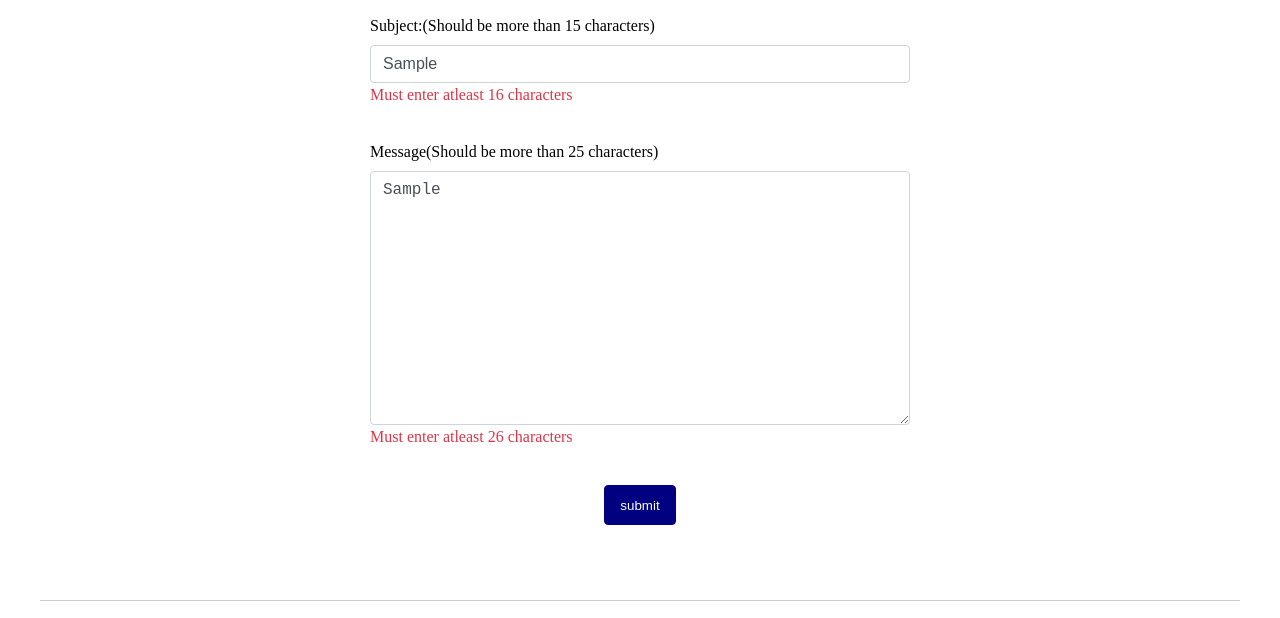
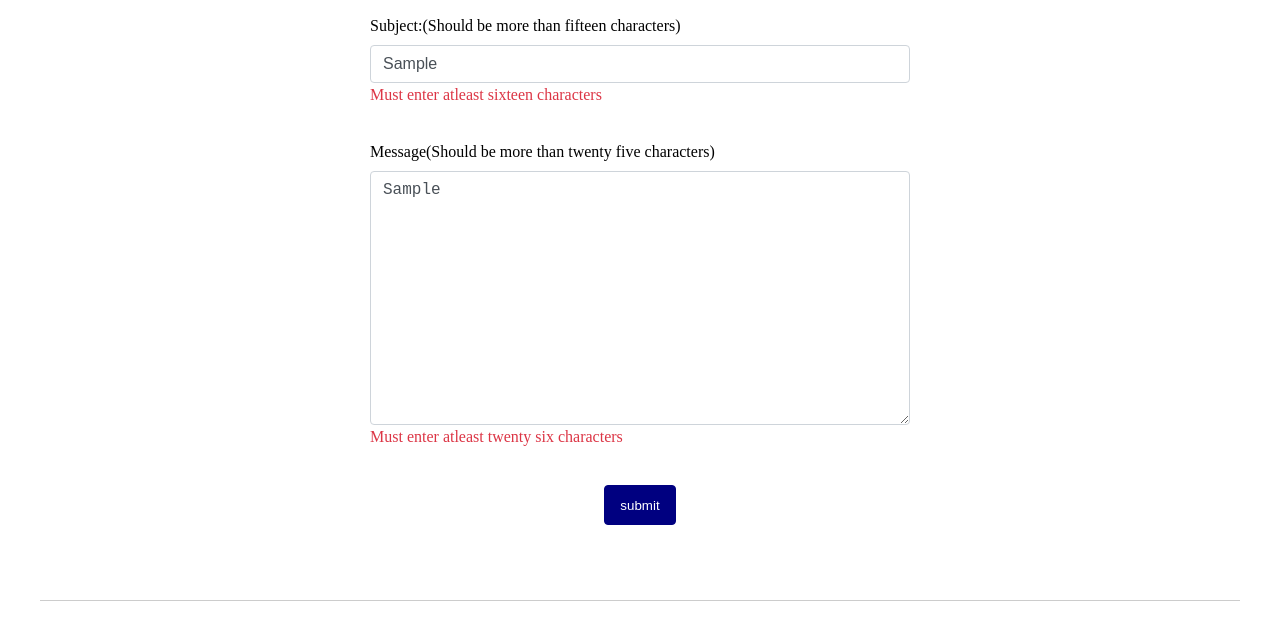
Before and after one commit to Noroff-FEU-Assignments/project-exam-1-JeanArce, a plain HTML site: page contact.html in a window 1280 px wide. Both pictures are taken after typing "Sample", "name@example.com", "Sample", "Sample" into the empty fields and a click on the input "submit". Shown: the part 341-959 px from the top of the page. Drawn offline with Linux system fonts and the light colour scheme.

Commit message:
convert number into text on contact page

```diff
--- a/contact.html
+++ b/contact.html
@@ -66,9 +66,9 @@
             <form id="contactForm">
 
                 <div class="formSet">
-                    <label for="name">Name:(Should be more than 5 characters)</label>
+                    <label for="name">Name:(Should be more than five characters)</label>
                     <input type="text" class="control" name="name" id="name">
-                    <p class="errorMessage">Must enter atleast 6 characters</p>
+                    <p class="errorMessage">Must enter atleast six characters</p>
                 </div>
 
                 <div class="formSet">
@@ -78,15 +78,15 @@
                 </div>
 
                 <div class="formSet">
-                    <label for="subject">Subject:(Should be more than 15 characters)</label>
+                    <label for="subject">Subject:(Should be more than fifteen characters)</label>
                     <input type="text" class="control" name="subject" id="subject">
-                    <p class="errorMessage">Must enter atleast 16 characters</p>
+                    <p class="errorMessage">Must enter atleast sixteen characters</p>
                 </div>
 
                 <div class="formSet">
-                    <label>Message(Should be more than 25 characters)</label>
+                    <label>Message(Should be more than twenty five characters)</label>
                     <textarea name="description" class="control" id="description" cols="20" rows="10" placeholder="Your Description"></textarea>
-                    <p class="errorMessage">Must enter atleast 26 characters</p>
+                    <p class="errorMessage">Must enter atleast twenty six characters</p>
 
                 </div>
 
```
